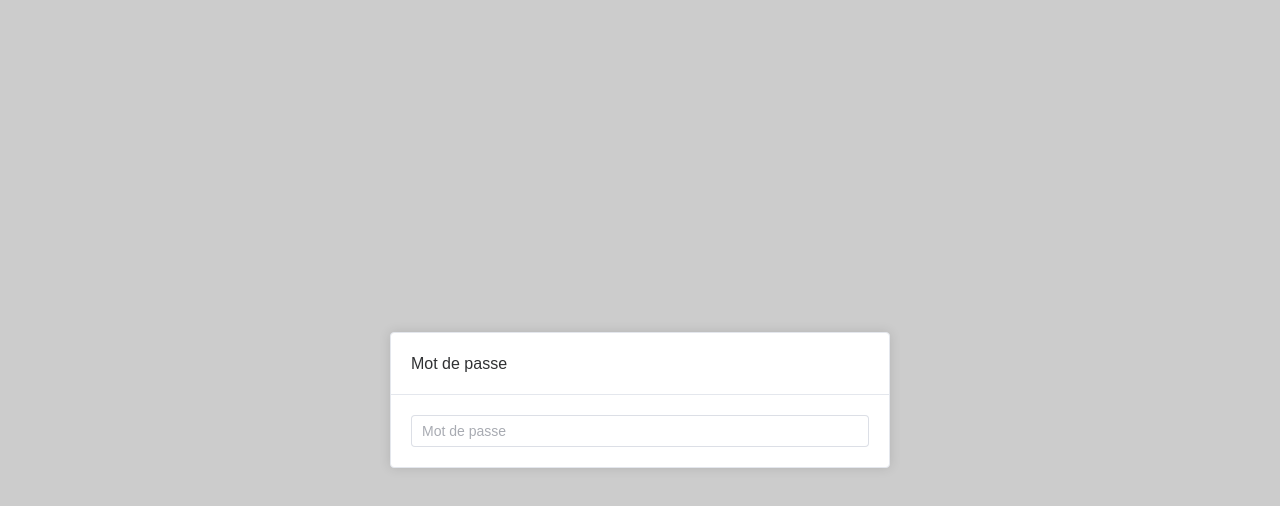
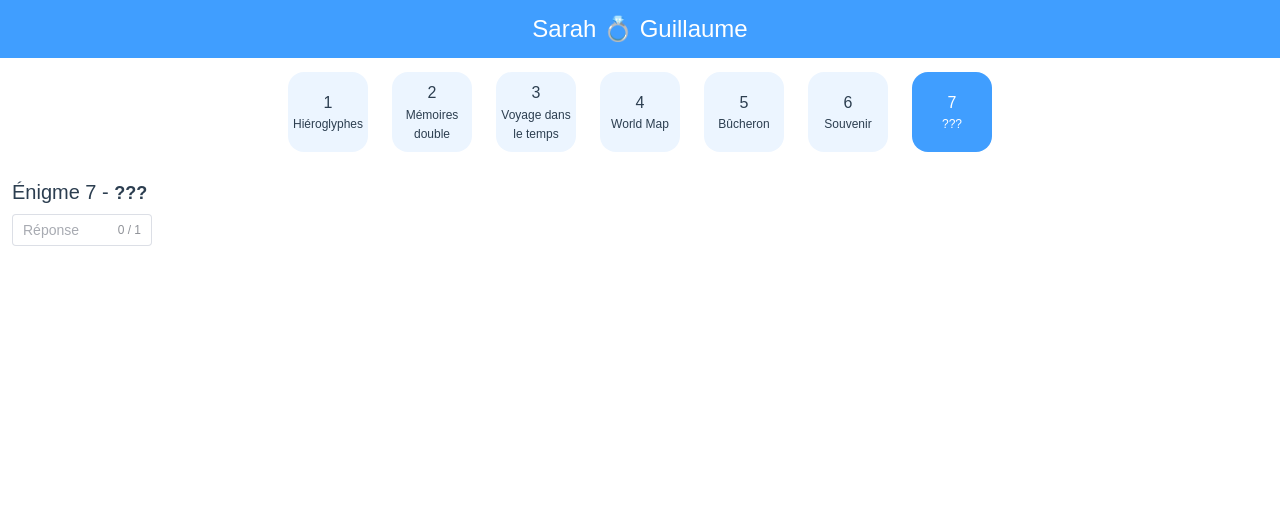
Before and after one commit to LionelNanchen/LionelNanchen.github.io, a Vue app: page / in a window 1280 px wide. Shown: the top 506 px of the page. Built offline with nearby package versions, Linux system fonts and the light colour scheme.

Commit message:
Disable password + test available time

```diff
--- a/src/components/common/Container.vue
+++ b/src/components/common/Container.vue
@@ -35,7 +35,7 @@ export default defineComponent({
     },
     created() {
         // Check if authenticated
-        this.authenticated = localStorage.getItem('authenticated') === 'truee';
+        this.authenticated = true; //localStorage.getItem('authenticated') === 'true';
 
         // TODO: Handle Welcome page
         // Read path
--- a/src/utils.ts
+++ b/src/utils.ts
@@ -1,3 +1,5 @@
+import moment from "moment";
+
 export enum RiddleId {
     Hieroglyphs = "hieroglyphs",
     DoubleMemories = "doubleMemories",
@@ -7,54 +9,56 @@ export enum RiddleId {
     Souvenir = "souvenir",
 }
 
+const startingTime = moment("10:45", "HH:mm");
+
 export const riddles: Riddle[] = [
     {
         id: RiddleId.Hieroglyphs,
         index: 1,
         title: "Hiéroglyphes",
         response: "",
-        availableTime: "16:45",
+        availableTime: moment(startingTime).format("HH:mm"),
     },
     {
         id: RiddleId.DoubleMemories,
         index: 2,
         title: "Mémoires double",
         response: "",
-        availableTime: "17:00",
+        availableTime: moment(startingTime).add(15, 'minutes').format("HH:mm"),
     },
     {
         id: RiddleId.TimeTravel,
         index: 3,
         title: "Voyage dans le temps",
         response: "",
-        availableTime: "17:30",
+        availableTime: moment(startingTime).add(30, 'minutes').format("HH:mm"),
     },
     {
         id: RiddleId.WorldMap,
         index: 4,
         title: "World Map",
         response: "",
-        availableTime: "17:45",
+        availableTime: moment(startingTime).add(45, 'minutes').format("HH:mm"),
     },
     {
         id: RiddleId.Axe,
         index: 5,
         title: "Bûcheron",
         response: "",
-        availableTime: "18:00",
+        availableTime: moment(startingTime).add(60, 'minutes').format("HH:mm"),
     },
     {
         id: RiddleId.Souvenir,
         index: 6,
         title: "Souvenir",
         response: "",
-        availableTime: "18:30",
+        availableTime: moment(startingTime).add(75, 'minutes').format("HH:mm"),
     },
     {
         id: "",
         index: 7,
         title: "???",
         response: "",
-        availableTime: "18:45",
+        availableTime: moment(startingTime).add(90, 'minutes').format("HH:mm"),
     },
 ];
```
Also changed, not shown: 5 other files (tests, documents, lock files or other folders).
